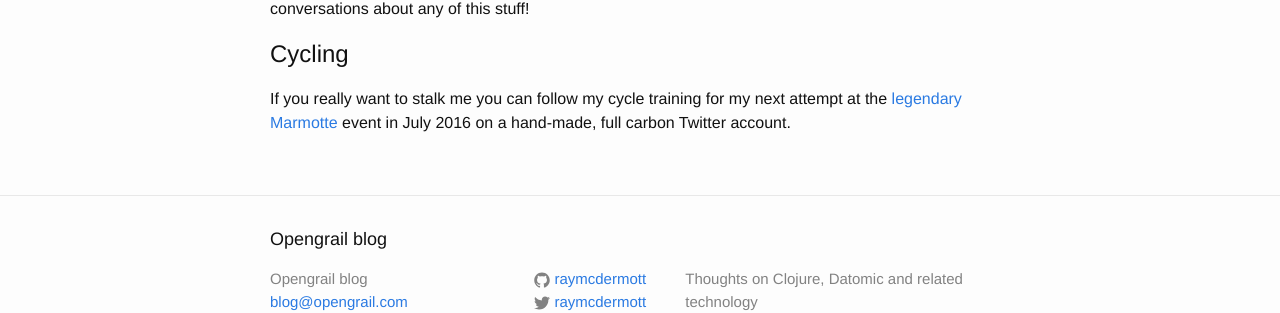
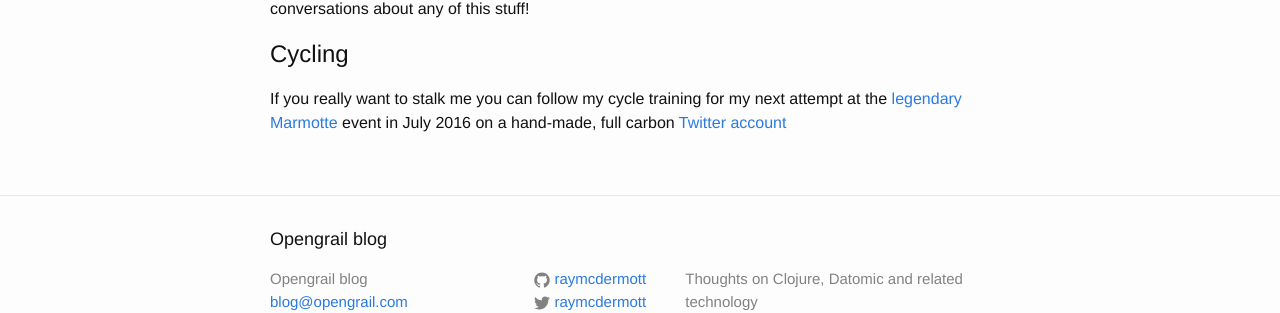
Before and after one commit to opengrail/opengrail.github.io, a Jekyll site: the page built from about.md, in a window 1280 px wide. Shown: the part 674-987 px from the top of the page. Built offline with Jekyll 4.4.1, drawn with Linux system fonts in a browser that asks for light colours; part of the change alters nothing that is shown.

```diff
--- a/about.md
+++ b/about.md
@@ -26,7 +26,7 @@ I will be going to the conference anyway so let me know if you're going too beca
 
 #Cycling
 
-If you really want to stalk me you can follow my cycle training for my next attempt at the [legendary Marmotte][marmotte] event in July 2016 on a hand-made, full carbon Twitter account.
+If you really want to stalk me you can follow my cycle training for my next attempt at the [legendary Marmotte][marmotte] event in July 2016 on a hand-made, full carbon [Twitter account][rays-bike]
 
 
 [cloj-tv]: https://www.youtube.com/user/ClojureTV
@@ -34,4 +34,4 @@ If you really want to stalk me you can follow my cycle training for my next atte
 [react-js]: http://www.meetup.com/ReactJS-Belgium/events/227410650/
 [clojure-days]: http://www.ticketbase.com/events/dutch-clojure-days-2016
 [marmotte]: http://www.sport.be/marmottegranfondoseries/en/
-[raymondos-bike]: https://twitter.com/raymondos_bike
+[rays-bike]: https://twitter.com/raymondos_bike
```
